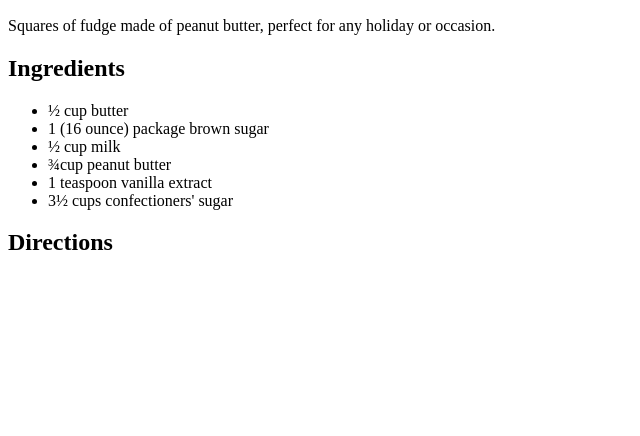
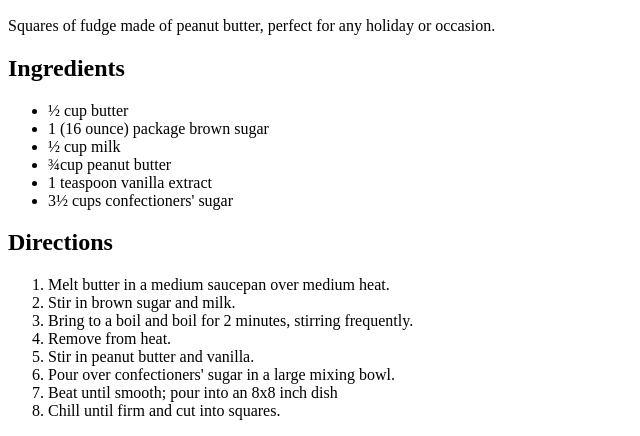
Before and after one commit to SepiaCandy/odin-recipes, a plain HTML site: page recipes/peanutButterFudge.html in a window 1280 px wide. Shown: the part 434-870 px from the top of the page, without its empty margins (0-640 px from the left). Before the commit the page ends 800 px from the top, so only its background shows below. Drawn offline with Linux system fonts and the light colour scheme.

Commit message:
add directions to recipes/peanutButterFudge

```diff
--- a/recipes/peanutButterFudge.html
+++ b/recipes/peanutButterFudge.html
@@ -20,7 +20,14 @@
         </ul>
         <h2>Directions</h2>
         <ol>
-
+            <li>Melt butter in a medium saucepan over medium heat.</li>
+            <li>Stir in brown sugar and milk.</li>
+            <li>Bring to a boil and boil for 2 minutes, stirring frequently.</li>
+            <li>Remove from heat.</li>
+            <li>Stir in peanut butter and vanilla.</li>
+            <li>Pour over confectioners' sugar in a large mixing bowl.</li>
+            <li>Beat until smooth; pour into an 8x8 inch dish</li>
+            <li>Chill until firm and cut into squares.</li>
         </ol>
     </body>
 </html>
```
